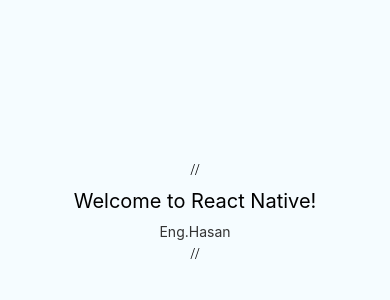
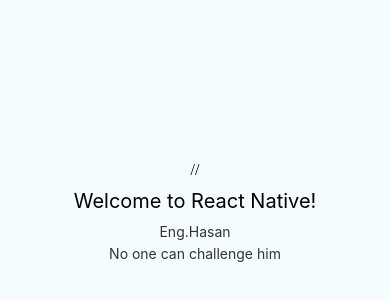
Before and after one commit to hasandader/RN_APP, a React Native app in the folder RN_APP/: screen / in a window 390 px wide. Shown: the part 208-508 px from the top of the page. Built offline with nearby package versions, Linux system fonts and the light colour scheme.

Commit message:
test changes on structure

```diff
--- a/RN_APP/App.js
+++ b/RN_APP/App.js
@@ -24,7 +24,7 @@
       <View style={styles.container}>
         // <Text style={styles.welcome}>Welcome to React Native!</Text>
         <Text style={styles.instructions}>Eng.Hasan</Text>
-        //<Text style={styles.instructions}>{instructions}</Text>
+        <Text style={styles.instructions}>No one can challenge him</Text>
       </View>
     );
   }
```
